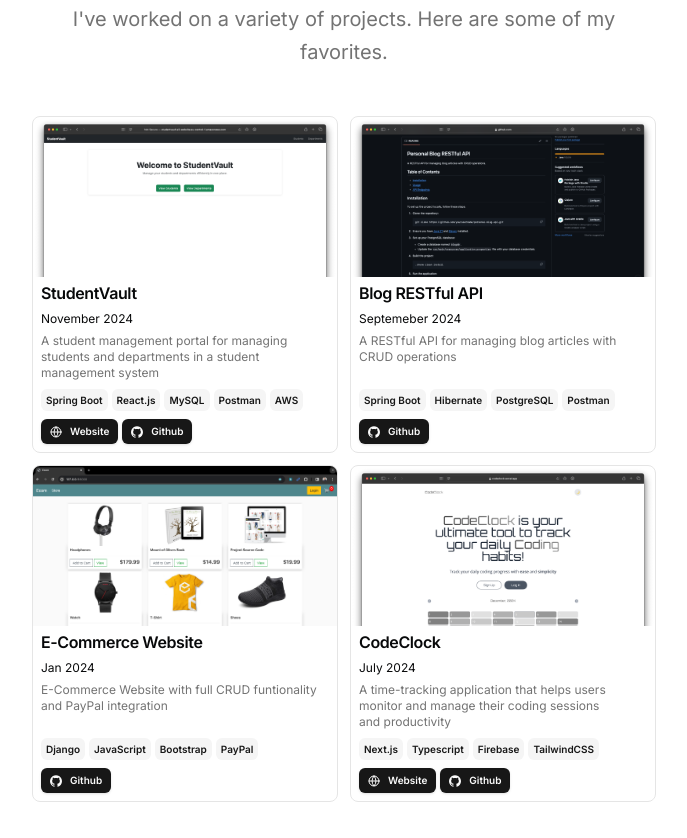
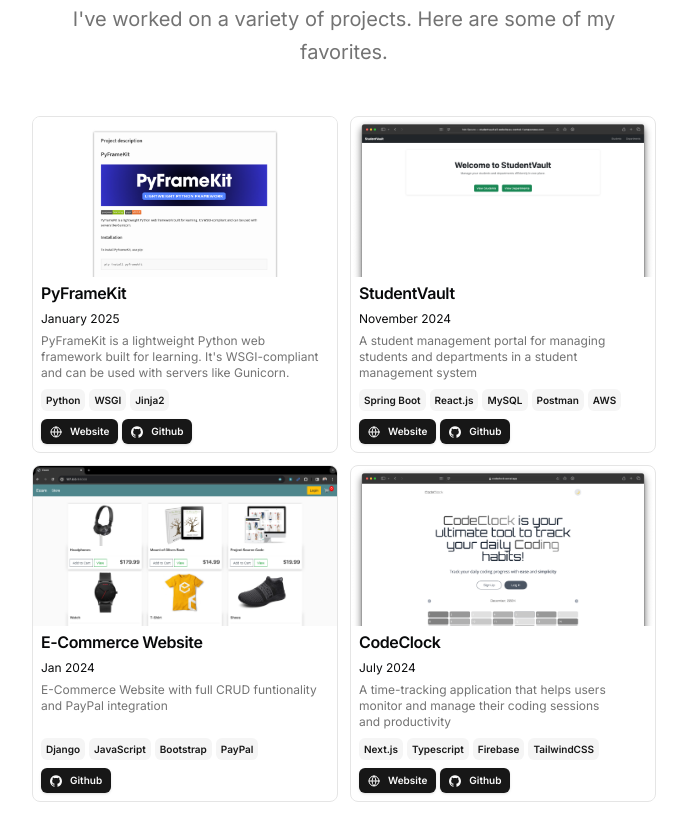
Before and after one commit to izzatkarimov/portfolio, a Next.js app: page / in a window 1280 px wide. Shown: the part 1013-1851 px from the top of the page, without its empty margins (296-983 px from the left). Built offline with nearby package versions, Linux system fonts and the light colour scheme.

Commit message:
updating the projects

```diff
--- a/src/data/resume.tsx
+++ b/src/data/resume.tsx
@@ -94,6 +94,34 @@ export const DATA = {
   // Projects
   projects: [
     {
+      title: "PyFrameKit",
+      href: "https://github.com/izzatkarimov/pyframekit",
+      dates: "January 2025",
+      active: true,
+      description:
+        "PyFrameKit is a lightweight Python web framework built for learning. It's WSGI-compliant and can be used with servers like Gunicorn.",
+      technologies: [
+        "Python",
+        "WSGI",
+        "Jinja2"
+      ],
+      links: [
+        {
+          type: "Website",
+          href: "https://pypi.org/project/pyframekit/",
+          icon: <Icons.globe className="size-3" />,
+        },
+        {
+          type: "Github",
+          href: "https://github.com/izzatkarimov/pyframekit",
+          icon: <Icons.github className="size-3" />,
+        },
+      ],
+      image: "/PyFrameKit.png",
+      video:
+        "",
+    },
+    {
       title: "StudentVault",
       href: "https://github.com/izzatkarimov/student-vault",
       dates: "November 2024",
@@ -120,30 +148,6 @@ export const DATA = {
         },
       ],
       image: "/studentvault.png",
-      video:
-        "",
-    },
-    {
-      title: "Blog RESTful API",
-      href: "https://github.com/izzatkarimov/blog-rest-api",
-      dates: "Septemeber 2024",
-      active: true,
-      description:
-        "A RESTful API for managing blog articles with CRUD operations",
-      technologies: [
-        "Spring Boot",
-        "Hibernate",
-        "PostgreSQL",
-        "Postman"
-      ],
-      links: [
-        {
-          type: "Github",
-          href: "https://github.com/izzatkarimov/blog-rest-api",
-          icon: <Icons.github className="size-3" />,
-        },
-      ],
-      image: "/blog-rest-api.png",
       video:
         "",
     },
```
Also changed, not shown: public/PyFrameKit.png (added).
